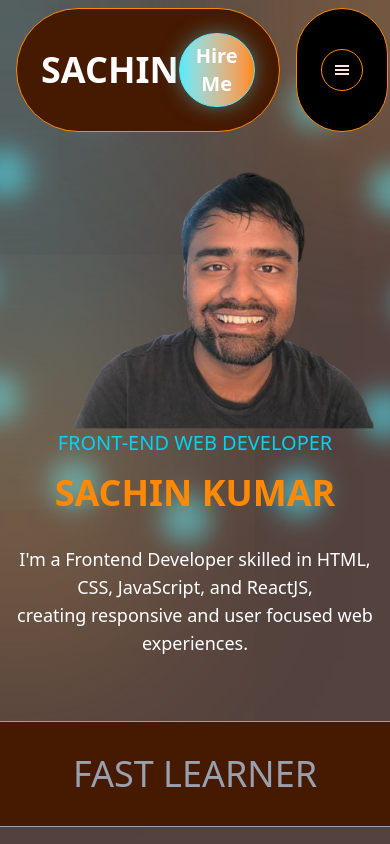
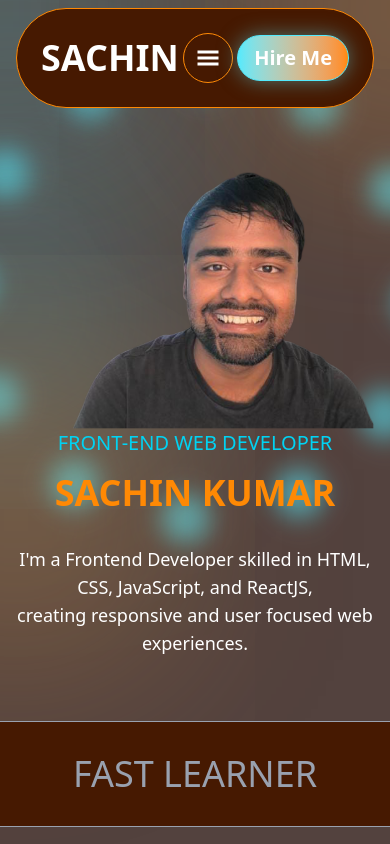
Before and after one commit to asachin1610/My_Portfolio, a React (Vite) app: page / in a window 390 px wide. Shown: the top 844 px of the page. Built offline with nearby package versions, Linux system fonts and the light colour scheme.

Commit message:
NavbarMain.jsx

```diff
--- a/src/components/navbar/NavbarMain.jsx
+++ b/src/components/navbar/NavbarMain.jsx
@@ -12,21 +12,25 @@ const NavbarMain = () => {
   };
   return (
     <nav className='max-w-[1300px] mx-auto px-4 w-full fixed left-[50%] -translate-x-[50%] z-20 flex gap-4 mt-2'>
-        <div className="flex justify-between w-full max-w-[1200px] ms-auto bg-amber-950 items-center p-6 rounded-r-full rounded-l-full border-[0.5px] border-orange-400">
-            <NavbarLogo/>
-            <div className={`${menuOpen ? "block" : "hidden"} lg:block`}>
-              <NavbarLinks/>
-            </div>
-            <NavbarBtn/>
-        </div>
-        <div className='flex lg:hidden block p-6 bg-black items-center justify-center rounded-full border-[0.5px] border-orange-400'>
-          <button
-          className="text-2xl-1536px p-3 border border-orange-400 rounded-full text-red-100"
-          onClick={toggleMenu}>
-            <GiHamburgerMenu />
-          </button>
-        </div>
-    </nav>
+  <div className="flex justify-between w-full max-w-[1200px] ms-auto bg-amber-950 items-center p-6 rounded-r-full rounded-l-full border-[0.5px] border-orange-400">
+    <NavbarLogo />
+
+
+    <div className="lg:hidden">
+      <button onClick={toggleMenu} className="text-2xl p-3 border border-orange-400 rounded-full text-white">
+        <GiHamburgerMenu />
+      </button>
+    </div>
+
+
+    <div className={`${menuOpen ? "flex flex-col items-center" : "hidden"} lg:flex`}>
+      <NavbarLinks />
+    </div>
+
+    <NavbarBtn />
+  </div>
+</nav>
+
   );
 };
 
```
